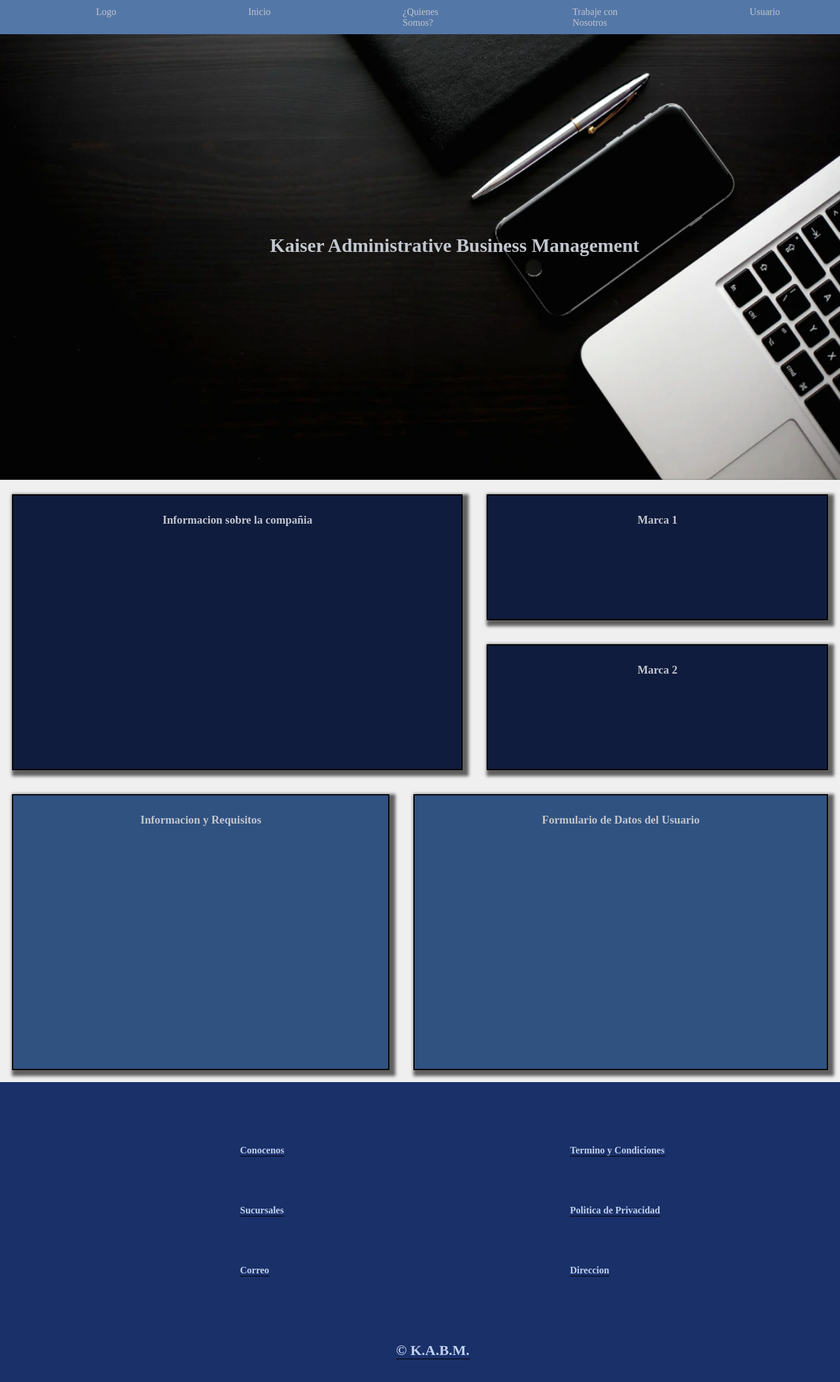
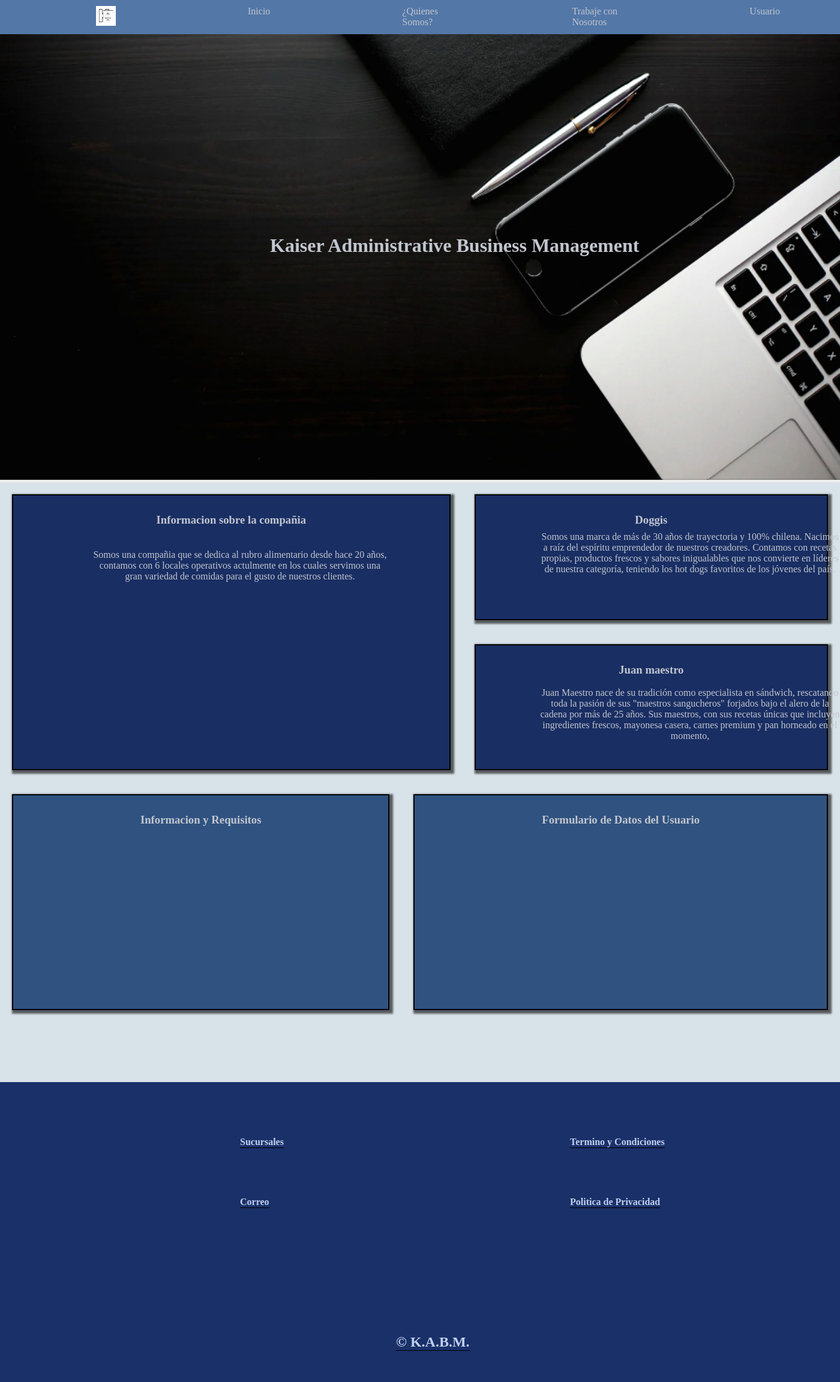
Before and after one commit to babbigam/Kaiser_ABM-taller-de-integracion-I, a PHP site: page / in a window 1400 px wide. Shown: the whole page at 60% size. Run offline with PHP 8.4, Linux system fonts and the light colour scheme.

Commit message:
cambio estruc, informa, imagen, diseño del index

```diff
--- a/assets/css/styleindex.css
+++ b/assets/css/styleindex.css
@@ -34,12 +34,14 @@ body{
 #p1{
     display: grid;
     height: 500px;
+    background: #d8e3e9;
 }
 
 /*medidas y modalidad para el segundo contenedor de informacion*/
 #p2{
     display: grid;
     height: 500px;
+    background: #d8e3e9;
 }
 
 /*color, medidas para el pie de pagina*/
@@ -75,6 +77,11 @@ body{
     text-align: center;
 }
 
+.logo{
+    width: 33px;
+    height: 33px;
+}
+
 /*color y modalidad flex*/
 .menu{
     display: flex;
@@ -104,13 +111,24 @@ body{
     text-align: center;
     padding: 30px;
     margin: 20px;
-    background: #0f1c3d;
-    box-shadow: 5px 5px 5px 5px rgba(0, 0, 0, 0.599);
+    background: #192e63;
+    box-shadow: 3px 3px 3px 3px rgba(0, 0, 0, 0.599);
     border: 2px solid #000;
     grid-column-start: 1;
     grid-column-end: 2;
     grid-row-start: 1;
     grid-row-end: 5;
+}
+
+.in-c{
+    width: 500px;
+    top: 900px;
+    left: 150px;
+    color: #c2c6ce;
+    position: absolute;
+    align-items: center;
+    justify-content: center;
+    text-align: center;
 }
 
 /*modalidad, color, medidas fondo, diseño para la tarjeta con informacion*/
@@ -120,13 +138,24 @@ body{
     text-align: center;
     padding: 30px;
     margin: 20px;
-    background: #0f1c3d;
-    box-shadow: 5px 5px 5px 5px rgba(0, 0, 0, 0.599);
+    background: #192e63;
+    box-shadow: 3px 3px 3px 3px rgba(0, 0, 0, 0.599);
     border: 2px solid #000;
     grid-column-start: 2;
     grid-column-end: 3;
     grid-row-start: 1;
     grid-row-end: 3;
+}
+
+.im1{
+    width: 500px;
+    top: 870px;
+    left: 900px;
+    color: #c2c6ce;
+    position: absolute;
+    align-items: center;
+    justify-content: center;
+    text-align: center;
 }
 
 /*modalidad, color, medidas fondo, diseño para la tarjeta con informacion*/
@@ -136,13 +165,24 @@ body{
     text-align: center;
     padding: 30px;
     margin: 20px;
-    background: #0f1c3d;
-    box-shadow: 5px 5px 5px 5px rgba(0, 0, 0, 0.599);
+    background: #192e63;
+    box-shadow: 3px 3px 3px 3px rgba(0, 0, 0, 0.599);
     border: 2px solid #000;
     grid-column-start: 2;
     grid-column-end: 3;
     grid-row-start: 3;
     grid-row-end: 5;
+}
+
+.im2{
+    width: 500px;
+    top: 1130px;
+    left: 900px;
+    color: #c2c6ce;
+    position: absolute;
+    align-items: center;
+    justify-content: center;
+    text-align: center;
 }
 
 /*modalidad, color, medidas fondo, diseño para la tarjeta con informacion*/
@@ -153,7 +193,7 @@ body{
     padding: 30px;
     margin: 20px;
     background: #0f1c3d;
-    box-shadow: 5px 5px 5px 5px rgba(0, 0, 0, 0.599);
+    box-shadow: 3px 3px 3px 3px rgba(0, 0, 0, 0.599);
     border: 2px solid #000;
     background: #305280;
     grid-column-start: 1;
@@ -170,7 +210,7 @@ body{
     padding: 30px;
     margin: 20px;
     background: #0f1c3d;
-    box-shadow: 5px 5px 5px 5px rgba(0, 0, 0, 0.599);
+    box-shadow: 3px 3px 3px 3px rgba(0, 0, 0, 0.599);
     border: 2px solid #000;
     background: #305280;
     grid-column-start: 2;
@@ -180,7 +220,7 @@ body{
 }
 
 /*posicion, fondo, color, medidas y diseño para informacion del pie de pagina*/
-.conocer{
+.sucursales{
     position: absolute;
     background: #1a3069;
     color: #c0d0ef;
@@ -190,21 +230,11 @@ body{
 }
 
 /*posicion, fondo, color, medidas y diseño para informacion del pie de pagina*/
-.sucursales{
+.correo{
     position: absolute;
     background: #1a3069;
     color: #c0d0ef;
     top: 170px;
-    left: 400px;
-    border-bottom: 1px solid #000;
-}
-
-/*posicion, fondo, color, medidas y diseño para informacion del pie de pagina*/
-.correo{
-    position: absolute;
-    background: #1a3069;
-    color: #c0d0ef;
-    top: 270px;
     left: 400px;
     border-bottom: 1px solid #000;
 }
@@ -230,16 +260,6 @@ body{
 }
 
 /*posicion, fondo, color, medidas y diseño para informacion del pie de pagina*/
-.direccion{
-    position: absolute;
-    background: #1a3069;
-    color: #c0d0ef;
-    top: 270px;
-    left: 950px;
-    border-bottom: 1px solid #000;
-}
-
-/*posicion, fondo, color, medidas y diseño para informacion del pie de pagina*/
 .derechos{
     position: absolute;
     background: #1a3069;
--- a/index.html
+++ b/index.html
@@ -23,7 +23,7 @@
     <!--Menu-->
     <nav id="navegador">
         <ul class="menu">
-            <li><img>Logo</li>
+            <li><img class="logo" src="assets/img/logo-pagina.jpg"></li>
             <li><a href="#cabeza">Inicio</a></li>
             <li><a href="#cuerpo">¿Quienes Somos?</a></li>
             <li><a href="#p2">Trabaje con Nosotros</a></li>
@@ -41,24 +41,42 @@
         <!--Principal 1-->
         <div id="p1">
         <h3 class="informacion-c">Informacion sobre la compañia</h3>
-        <h3 class="m1">Marca 1</h3>
-        <h3 class="m2">Marca 2</h3>
+        <p class="in-c">Somos una compañia que se dedica al rubro alimentario
+        desde hace 20 años, contamos con 6 locales operativos actulmente en los
+        cuales servimos una gran variedad de comidas para el gusto de nuestros
+        clientes.</p>
+        <h3 class="m1">Doggis</h3>
+        <p class="im1">Somos una marca de más de 30 años de trayectoria y 100% chilena.
+        Nacimos a raíz del espíritu emprendedor de nuestros creadores.
+        Contamos con recetas propias, productos frescos y sabores inigualables
+        que nos convierte en líderes de nuestra categoría, teniendo los hot
+        dogs favoritos de los jóvenes del país.</p>
+        <h3 class="m2">Juan maestro</h3>
+        <p class="im2">Juan Maestro nace de su tradición como especialista en sándwich,
+        rescatando toda la pasión de sus "maestros sangucheros" forjados bajo
+        el alero de la cadena por más de 25 años. Sus maestros, con sus recetas
+        únicas que incluyen ingredientes frescos, mayonesa casera, carnes
+        premium y pan horneado en el momento,</p>
         </div>
         <!--Principal 2-->
         <div id="p2">
         <h3 class="informacion-r">Informacion y Requisitos</h3>
+        <p></p>
         <h3 class="formulario">Formulario de Datos del Usuario</h3>
+        <p></p>
         </div>
     </main>
     <footer id="pie">
         <div class="contenedor-2">
         <!--Pie de página-->
-        <h4 class="conocer">Conocenos</h4>
         <h4 class="sucursales">Sucursales</h4>
+        <p></p>
         <h4 class="correo">Correo</h4>
+        <p></p>
         <h4 class="ter-con">Termino y Condiciones</h4>
+        <p></p>
         <h4 class="pol-pri">Politica de Privacidad</h4>
-        <h4 class="direccion">Direccion</h4>
+        <p></p>
         <h2 class="derechos">&copy; K.A.B.M.</h2>
         </div>
     </footer>
```
Also changed, not shown: assets/css/stylet.css (added, +302 -0 lines).
